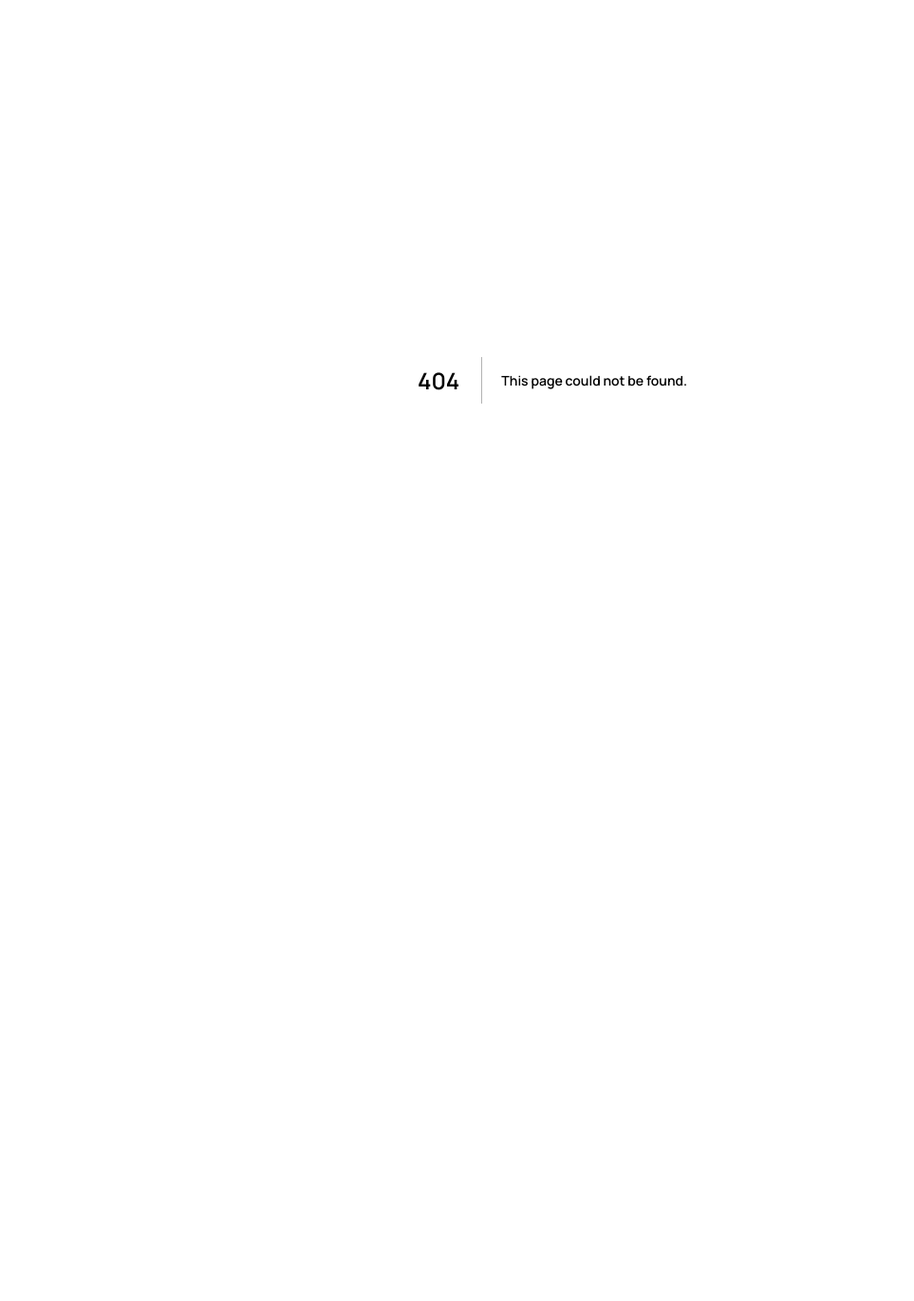
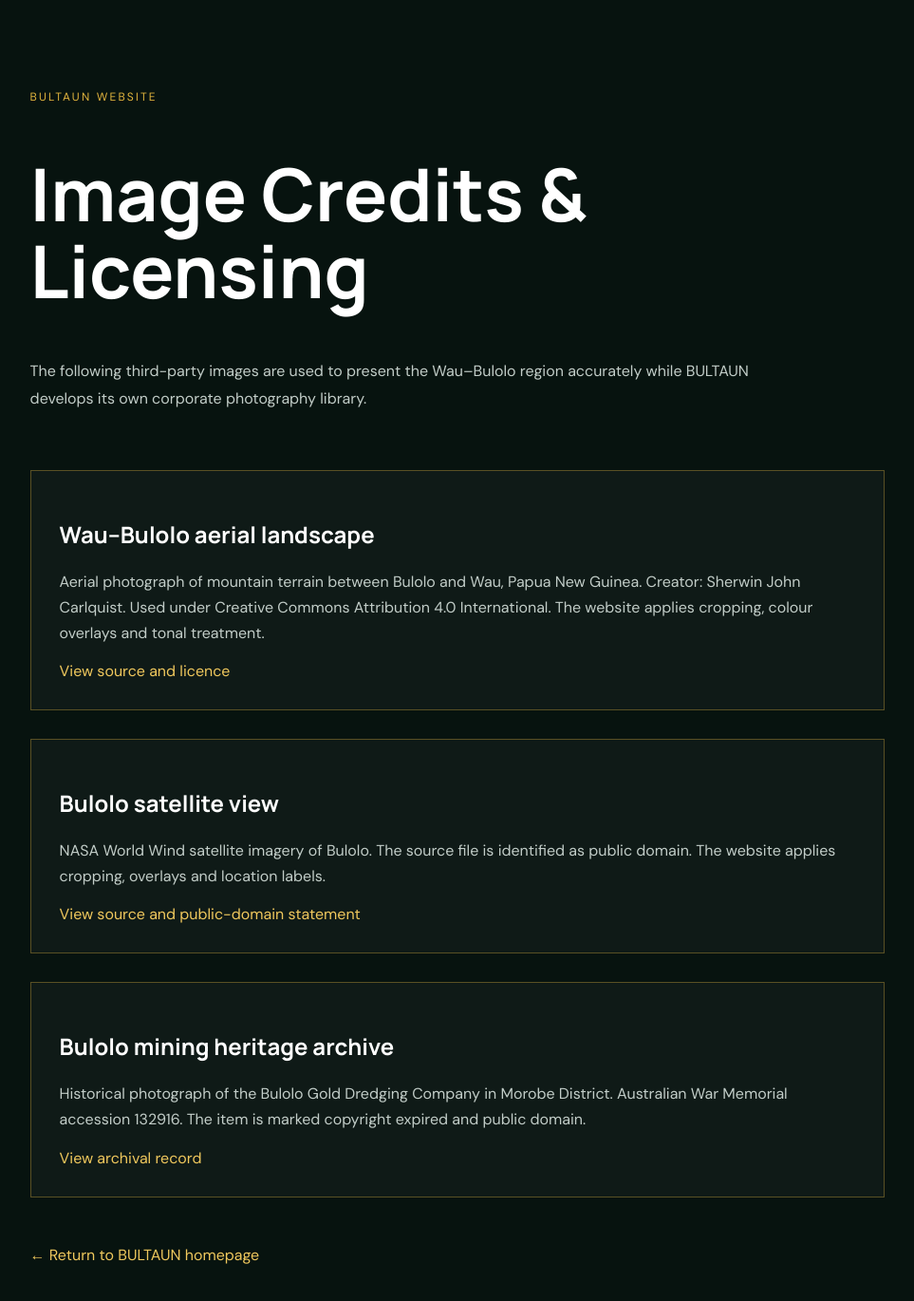
Before and after one commit to RandyTomun/bultaun-gold-exports, a Next.js app: page /image-credits in a window 1280 px wide. Before the commit this address had no page. Shown: the top 1370 px of the page at 95% size, without its empty margins (58-1021 px from the left). Before the commit the page ends 800 px from the top, so only its background shows below. Built offline with nearby package versions, Linux system fonts and the light colour scheme.

Commit message:
Add public image credits and licensing page

```diff
--- /dev/null
+++ b/app/image-credits/page.tsx
@@ -0,0 +1,31 @@
+export default function ImageCredits() {
+  return (
+    <main style={{ minHeight: "100vh", background: "#07130f", color: "#fff", padding: "80px 7vw" }}>
+      <p style={{ color: "#e2b53e", letterSpacing: ".18em", textTransform: "uppercase", fontSize: 12 }}>BULTAUN website</p>
+      <h1 style={{ fontSize: "clamp(42px,6vw,82px)", lineHeight: 1.05, maxWidth: 900 }}>Image Credits & Licensing</h1>
+      <p style={{ maxWidth: 760, color: "#c2cdc8", lineHeight: 1.8 }}>The following third-party images are used to present the Wau–Bulolo region accurately while BULTAUN develops its own corporate photography library.</p>
+
+      <section style={{ maxWidth: 900, marginTop: 60, display: "grid", gap: 30 }}>
+        <article style={{ padding: 30, border: "1px solid rgba(226,181,62,.35)", background: "rgba(255,255,255,.03)" }}>
+          <h2>Wau–Bulolo aerial landscape</h2>
+          <p style={{ color: "#c2cdc8", lineHeight: 1.7 }}>Aerial photograph of mountain terrain between Bulolo and Wau, Papua New Guinea. Creator: Sherwin John Carlquist. Used under Creative Commons Attribution 4.0 International. The website applies cropping, colour overlays and tonal treatment.</p>
+          <a href="https://commons.wikimedia.org/wiki/File:(Aerial_view_of_the_topography_of_Papua_New_Guinea)_-_DPLA_-_41f643be8659067f709272acd3904ca0.jpg" target="_blank" rel="noreferrer" style={{ color: "#f0c85d" }}>View source and licence</a>
+        </article>
+
+        <article style={{ padding: 30, border: "1px solid rgba(226,181,62,.35)", background: "rgba(255,255,255,.03)" }}>
+          <h2>Bulolo satellite view</h2>
+          <p style={{ color: "#c2cdc8", lineHeight: 1.7 }}>NASA World Wind satellite imagery of Bulolo. The source file is identified as public domain. The website applies cropping, overlays and location labels.</p>
+          <a href="https://commons.wikimedia.org/wiki/File:Bulolo.png" target="_blank" rel="noreferrer" style={{ color: "#f0c85d" }}>View source and public-domain statement</a>
+        </article>
+
+        <article style={{ padding: 30, border: "1px solid rgba(226,181,62,.35)", background: "rgba(255,255,255,.03)" }}>
+          <h2>Bulolo mining heritage archive</h2>
+          <p style={{ color: "#c2cdc8", lineHeight: 1.7 }}>Historical photograph of the Bulolo Gold Dredging Company in Morobe District. Australian War Memorial accession 132916. The item is marked copyright expired and public domain.</p>
+          <a href="https://www.awm.gov.au/collection/C260624" target="_blank" rel="noreferrer" style={{ color: "#f0c85d" }}>View archival record</a>
+        </article>
+      </section>
+
+      <a href="/" style={{ display: "inline-block", marginTop: 50, color: "#f0c85d" }}>← Return to BULTAUN homepage</a>
+    </main>
+  );
+}
```
